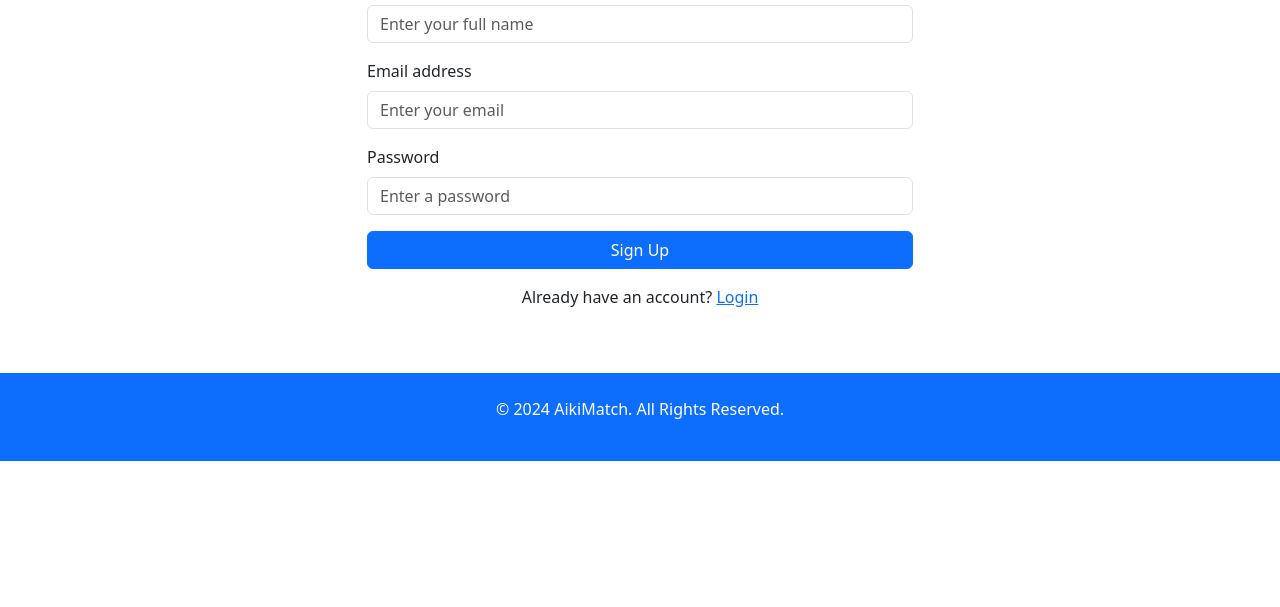
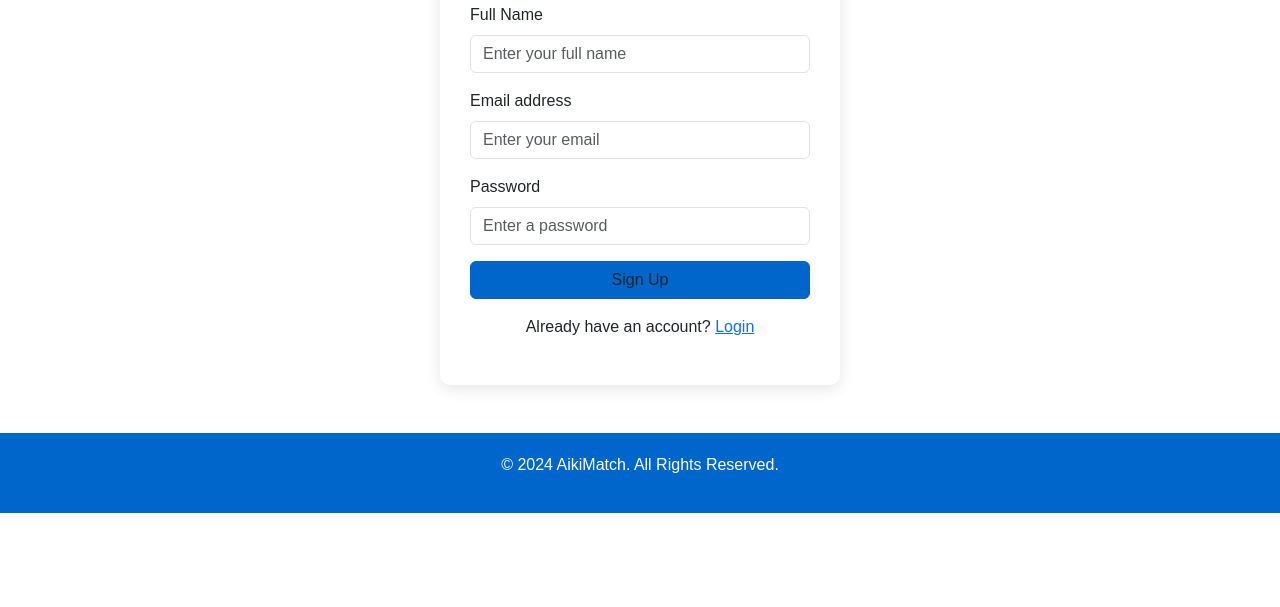
Before and after one commit to axahainc/aikimatch, a plain HTML site: page signup.html in a window 1280 px wide. Shown: the part 193-800 px from the top of the page. Drawn offline with nearby package versions, Linux system fonts and the light colour scheme.

Commit message:
Update signup.html

```diff
--- a/signup.html
+++ b/signup.html
@@ -6,6 +6,28 @@
   <title>Sign Up - AikiMatch</title>
   <!-- Bootstrap 5 CDN -->
   <link href="https://cdn.jsdelivr.net/npm/bootstrap@5.3.0-alpha1/dist/css/bootstrap.min.css" rel="stylesheet" integrity="sha384-KyZXEJ6X+U7A2tKepso2LDyNk9g8Y0eT1o3dFfPfgF4Fz4HhPryy5VG+JIE7r30b" crossorigin="anonymous">
+  <style>
+    body {
+      font-family: Arial, sans-serif;
+    }
+    .signup-form {
+      max-width: 400px;
+      margin: 0 auto;
+      padding: 30px;
+      border-radius: 10px;
+      box-shadow: 0 4px 15px rgba(0, 0, 0, 0.1);
+      background-color: #fff;
+    }
+    .signup-btn {
+      background-color: #0066cc;
+      border-color: #0066cc;
+    }
+    footer {
+      background-color: #0066cc;
+      color: white;
+      padding: 20px;
+    }
+  </style>
 </head>
 <body>
   <!-- Navbar -->
@@ -31,33 +53,31 @@
     </div>
   </nav>
 
-  <!-- Signup Form -->
+  <!-- Sign Up Form -->
   <section class="container py-5">
-    <div class="row justify-content-center">
-      <div class="col-md-6">
+    <div class="signup-form">
       <h2 class="text-center mb-4">Create an Account</h2>
       <form>
         <div class="mb-3">
           <label for="fullname" class="form-label">Full Name</label>
-            <input type="text" class="form-control" id="fullname" placeholder="Enter your full name">
+          <input type="text" class="form-control" id="fullname" placeholder="Enter your full name" required>
         </div>
         <div class="mb-3">
           <label for="email" class="form-label">Email address</label>
-            <input type="email" class="form-control" id="email" placeholder="Enter your email">
+          <input type="email" class="form-control" id="email" placeholder="Enter your email" required>
         </div>
         <div class="mb-3">
           <label for="password" class="form-label">Password</label>
-            <input type="password" class="form-control" id="password" placeholder="Enter a password">
+          <input type="password" class="form-control" id="password" placeholder="Enter a password" required>
         </div>
-          <button type="submit" class="btn btn-primary w-100">Sign Up</button>
+        <button type="submit" class="btn signup-btn w-100">Sign Up</button>
       </form>
       <p class="mt-3 text-center">Already have an account? <a href="login.html">Login</a></p>
-      </div>
     </div>
   </section>
 
   <!-- Footer -->
-  <footer class="bg-primary text-white text-center py-4">
+  <footer class="text-center">
     <p>&copy; 2024 AikiMatch. All Rights Reserved.</p>
   </footer>
 
```
Lines whose indentation alone changed are shown as unchanged.
